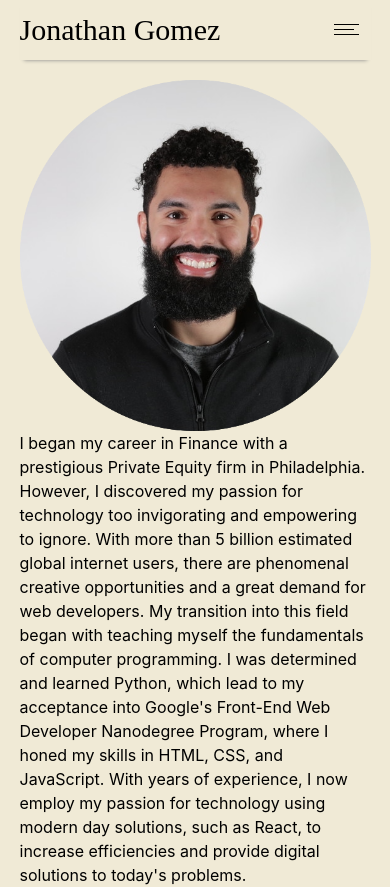
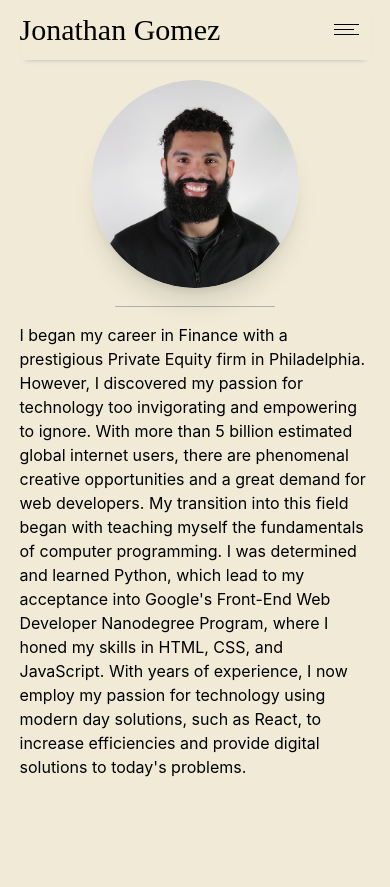
Before and after one commit to gomezjonathan46/portfolio, a React (Create React App) app: page / in a window 390 px wide. After the commit the page ends 844 px from the top, so only its background shows below. Built offline with nearby package versions, Linux system fonts and the light colour scheme; the HTML template or start-up script is replaced by a standard one; a web font is replaced by a local one.

Commit message:
Add divider between img and text for mobile

```diff
--- a/src/features/about/About.js
+++ b/src/features/about/About.js
@@ -1,8 +1,13 @@
 export default function About() {
   return (
-    <div>
-      <img src={require("./assets/me.png")} alt="Jonathan Gomez"/>
-      <p>
+    <div className="flex flex-col items-center">
+      <img
+        className="mb-[1.15rem] md:mb-0 h-52 w-52 rounded-full shadow-xl"
+        src={require("./assets/me.png")}
+        alt="Jonathan Gomez"
+      />
+      <div className="h-[1px] w-40 rounded-lg bg-black/25 md:hidden"></div>
+      <p className="mt-4 md:mt-0">
         I began my career in Finance with a prestigious Private Equity firm in
         Philadelphia. However, I discovered my passion for technology too
         invigorating and empowering to ignore. With more than 5 billion
--- a/src/index.css
+++ b/src/index.css
@@ -25,7 +25,7 @@ code {
 }
 
 .shadow-bottom {
-  box-shadow: 0 4px 4px -4px gray;
+  box-shadow: 0 4px 6px -6px gray;
 }
 
 @media only screen and (max-width: 420px) {
```
